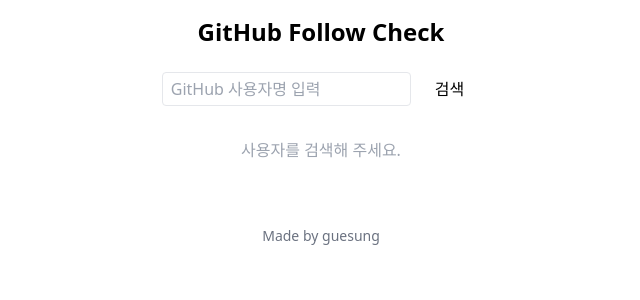
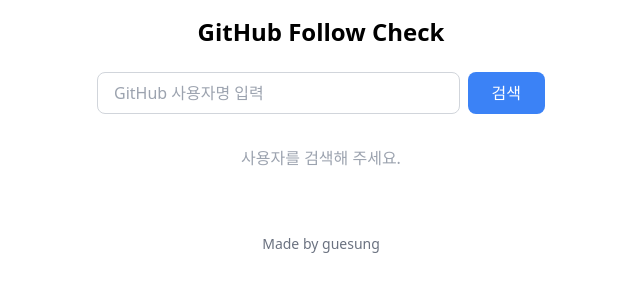
Before and after one commit to guesung/github-follow-check, a React (Vite) app: page / in a window 1280 px wide. Shown: the top 300 px of the page, without its empty margins (319-959 px from the left). Built offline with nearby package versions, Linux system fonts and the light colour scheme.

Commit message:
feat: etag

```diff
--- a/index.html
+++ b/index.html
@@ -6,6 +6,7 @@
     <meta name="viewport" content="width=device-width, initial-scale=1.0" />
     <title>GitHub Follow Check</title>
     <link rel="icon" href="/favicon.ico" />
+    <!-- Google Analytics -->
     <script async src="https://www.googletagmanager.com/gtag/js?id=G-0WW1V818T2"></script>
     <script>
       window.dataLayer = window.dataLayer || [];
--- a/src/App.tsx
+++ b/src/App.tsx
@@ -8,7 +8,7 @@
   const { user, followers, following, isLoading, error, analyzeUser } = useGitHubFollowAnalysis();
 
   return (
-    <div className="mx-auto p-4">
+    <div className="mx-auto p-4 flex flex-col items-center">
       <h1 className="text-2xl font-bold mb-6 text-center cursor-pointer" onClick={() => window.location.reload()}>GitHub Follow Check</h1>
       <UserSearch onSearch={analyzeUser} isLoading={isLoading} />
       <FollowAnalysis
--- a/src/components/UserSearch/UserSearch.tsx
+++ b/src/components/UserSearch/UserSearch.tsx
@@ -1,35 +1,41 @@
-import React, { useState } from 'react';
+import { useState, FormEvent } from 'react';
+import { useAnalytics } from '../../hooks/useAnalytics';
 
 export interface UserSearchProps {
   onSearch: (username: string) => void;
   isLoading: boolean;
 }
 
-const UserSearch: React.FC<UserSearchProps> = ({ onSearch, isLoading }) => {
-  const [input, setInput] = useState('');
+export const UserSearch: React.FC<UserSearchProps> = ({ onSearch, isLoading }) => {
+  const [username, setUsername] = useState('');
+  const { trackEvent } = useAnalytics();
 
-  const handleSubmit = (e: React.FormEvent) => {
+  const handleSubmit = (e: FormEvent) => {
     e.preventDefault();
-    if (input.trim()) {
-      onSearch(input.trim());
+    if (username.trim()) {
+      trackEvent({
+        action: 'search',
+        category: 'user_interaction',
+        label: username,
+      });
+      onSearch(username.trim());
     }
   };
 
   return (
-    <form onSubmit={handleSubmit} className="flex gap-2 items-center justify-center">
+   <form onSubmit={handleSubmit} className="flex gap-2 w-full max-w-md">
       <input
         type="text"
+        value={username}
+        onChange={(e) => setUsername(e.target.value)}
         placeholder="GitHub 사용자명 입력"
-        value={input}
-        onChange={(e) => setInput(e.target.value)}
-        className="input input-bordered px-2 py-1 rounded border"
+        className="flex-1 px-4 py-2 border border-gray-300 rounded-lg focus:outline-none focus:ring-2 focus:ring-blue-500"
         disabled={isLoading}
-        aria-label="GitHub 사용자명 입력"
       />
       <button
         type="submit"
-        className="btn btn-primary px-4 py-1 rounded"
-        disabled={isLoading || !input.trim()}
+        className="px-6 py-2 bg-blue-500 text-white rounded-lg hover:bg-blue-600 focus:outline-none focus:ring-2 focus:ring-blue-500 disabled:bg-gray-400"
+        disabled={isLoading}
       >
         {isLoading ? '검색 중...' : '검색'}
       </button>
--- /dev/null
+++ b/src/hooks/useAnalytics.ts
@@ -0,0 +1,15 @@
+import { AnalyticsEvent } from '../types/analytics';
+
+export const useAnalytics = () => {
+  const trackEvent = ({ action, category, label, value }: AnalyticsEvent) => {
+    if (typeof window !== 'undefined' && window.gtag) {
+      window.gtag('event', action, {
+        event_category: category,
+        event_label: label,
+        value: value,
+      });
+    }
+  };
+
+  return { trackEvent };
+};
--- /dev/null
+++ b/src/types/analytics.ts
@@ -0,0 +1,16 @@
+interface Window {
+  gtag: (
+    command: 'event',
+    eventName: string,
+    eventParameters: {
+      [key: string]: any;
+    }
+  ) => void;
+}
+
+export type AnalyticsEvent = {
+  action: string;
+  category: string;
+  label?: string;
+  value?: number;
+};
```
Lines whose indentation alone changed are shown as unchanged.
